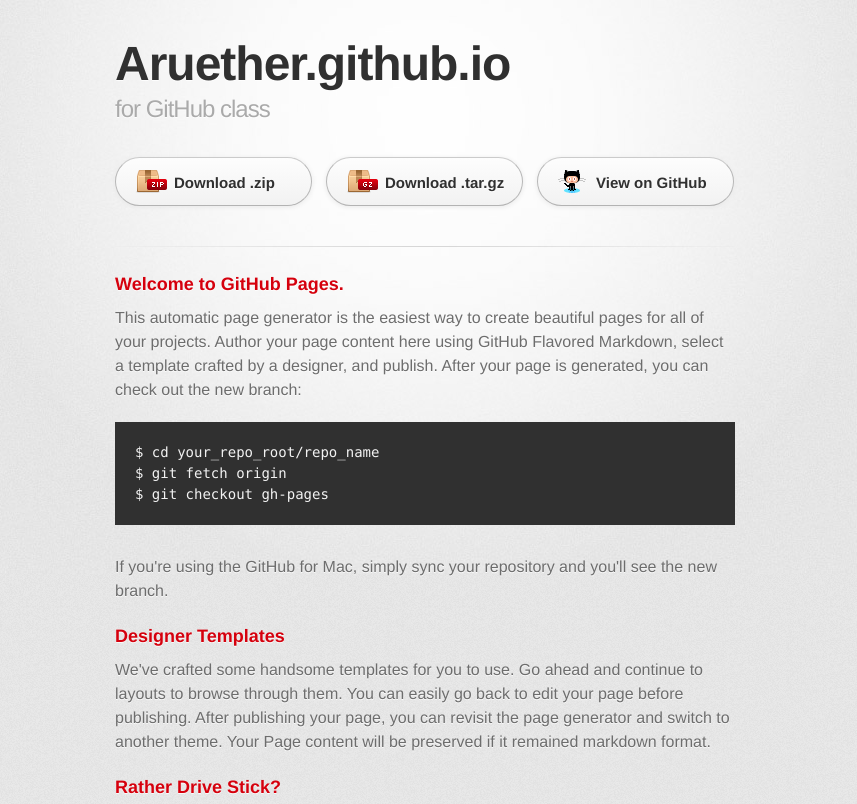
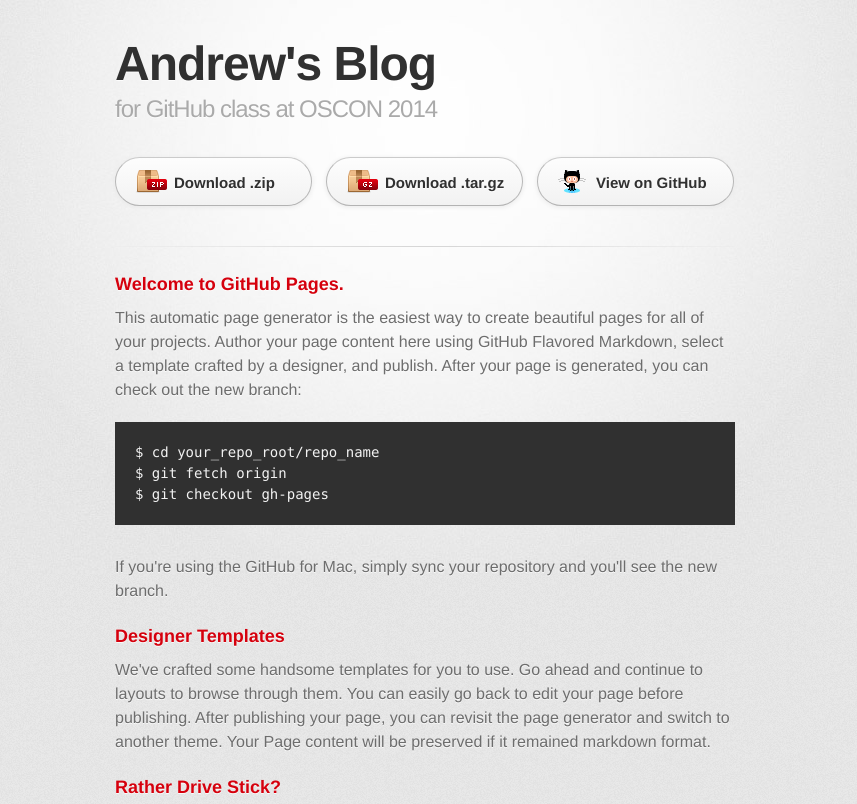
Before and after one commit to aruethe2/aruether.github.io, a plain HTML site: page index.html in a window 1280 px wide. Shown: the top 804 px of the page, without its empty margins (215-1072 px from the left). Drawn offline with Linux system fonts and the light colour scheme; a web font is replaced by a local one.

Commit message:
Fixed header

```diff
--- a/index.html
+++ b/index.html
@@ -18,8 +18,8 @@
       <div class="inner">
 
         <header>
-          <h1>Aruether.github.io</h1>
-          <h2>for GitHub class</h2>
+          <h1>Andrew's Blog</h1>
+          <h2>for GitHub class at OSCON 2014</h2>
         </header>
 
         <section id="downloads" class="clearfix">
```
